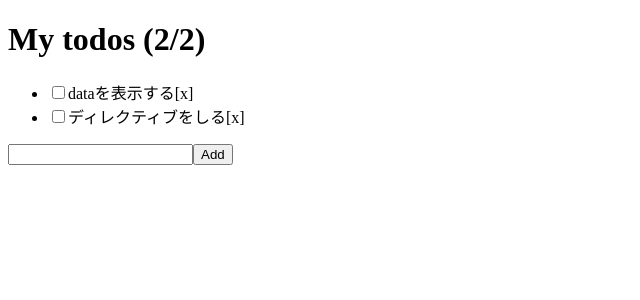
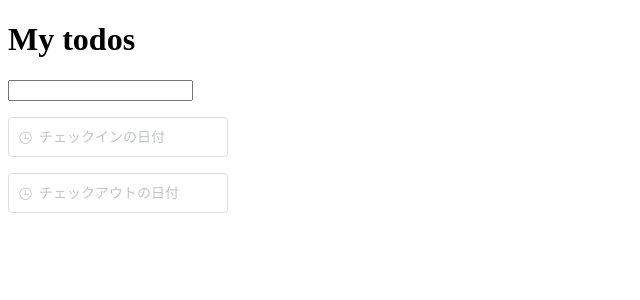
Before and after one commit to NMurata07/vue-project-app, a Vue app: page / in a window 1280 px wide. Shown: the top 300 px of the page, without its empty margins (0-640 px from the left). Built offline with nearby package versions, Linux system fonts and the light colour scheme.

Commit message:
created searchForm for search hotel app using rakutenAPI

```diff
--- a/package.json
+++ b/package.json
@@ -9,6 +9,7 @@
   },
   "dependencies": {
     "core-js": "^2.6.5",
+    "element-ui": "^2.8.0",
     "vue": "^2.6.10"
   },
   "devDependencies": {
--- a/src/App.vue
+++ b/src/App.vue
@@ -2,53 +2,56 @@
   <div id="app">
     <h1>
       My todos
-      <span class="info">({{ remaining.length }}/{{ todos.length }})</span>
     </h1>
-    <ul>
+    <!-- <ul>
       <ToDoItem v-for="todo in todos" :todo="todo" v-bind:key="todo.id" @delete="deleteTodo" />
-    </ul>
-    <form @submit.prevent="addTodo">
+    </ul> -->
+    <SearchForm v-model="searchFormData" :searchFormData="searchFormData" />
+    <!-- <input type="text" v-model="searchFormData.placeName">
+    <el-date-picker v-model="searchFormData.checkInDate" type="datetime" placeholder="チェックインの日付"></el-date-picker>
+    <el-date-picker v-model="searchFormData.checkOutDate" type="datetime" placeholder="チェックアウトの日付"></el-date-picker> -->
+    <!-- <form @submit.prevent="addTodo">
       <input type="text" v-model="newTodo">
       <input type="submit" value="Add">
-    </form>
+    </form> -->
   </div>
 </template>
 
 
 <script>
-import ToDoItem from './components/ToDoItem.vue'
+import SearchForm from './components/SearchForm.vue'
 
 export default {
   name: 'app',
   components: {
-    ToDoItem
+    SearchForm
   },
   data() {
     return {
-      todos: [
-        { id: 1, text: 'dataを表示する', isDone: false },
-        { id: 2, text: 'ディレクティブをしる', isDone: false }
-      ],
-      newTodo: ''
-    }
-  },
-  methods: {
-    addTodo: function() {
-      const newId = Math.max.apply(null, this.todos.map(t => t.id)) + 1;
-      this.todos.push({ id: newId, text: this.newTodo });
-      this.newTodo = '';
-    },
-    deleteTodo: function(todo) {
-      this.todos = this.todos.filter(item => item !== todo);
-    },
-  },
-  computed: {
-    remaining: function() {
-      return this.todos.filter(function(todo) {
-        return !todo.isDone;
-      });
+      searchFormData: {
+        placeName: '',
+        checkInDate: '',
+        checkOutDate: ''
+      }
     }
   }
+  // methods: {
+  //   addTodo: function() {
+  //     const newId = Math.max.apply(null, this.todos.map(t => t.id)) + 1;
+  //     this.todos.push({ id: newId, text: this.newTodo });
+  //     this.newTodo = '';
+  //   },
+  //   deleteTodo: function(todo) {
+  //     this.todos = this.todos.filter(item => item !== todo);
+  //   },
+  // },
+  // computed: {
+  //   remaining: function() {
+  //     return this.todos.filter(function(todo) {
+  //       return !todo.isDone;
+  //     });
+  //   }
+  // }
 }
 </script>
 
--- /dev/null
+++ b/src/components/SearchForm.vue
@@ -0,0 +1,23 @@
+<template>
+  <form @submit.prevent="">
+    <p>
+      <input type="text" v-model="searchFormData.placeName">
+    </p>
+    <p>
+      <el-date-picker v-model="searchFormData.checkInDate" type="datetime" placeholder="チェックインの日付"></el-date-picker>
+    </p>
+    <p>
+      <el-date-picker v-model="searchFormData.checkInDate" type="datetime" placeholder="チェックアウトの日付"></el-date-picker>
+    </p>
+  </form>
+</template>
+
+<script>
+  export default {
+    name: "search-form",
+    props: ['searchFormData'],
+  }
+</script>
+
+<style>
+</style>
--- a/src/main.js
+++ b/src/main.js
@@ -1,8 +1,13 @@
 import Vue from 'vue'
+import ElementUI from 'element-ui'
+import locale from 'element-ui/lib/locale/lang/ja'
+import 'element-ui/lib/theme-chalk/index.css'
 import App from './App.vue'
 
 Vue.config.productionTip = false
 
+Vue.use(ElementUI, {locale})
+
 new Vue({
   render: h => h(App),
 }).$mount('#app')
```
Also changed, not shown: 1 other file (tests, documents, lock files or other folders).
